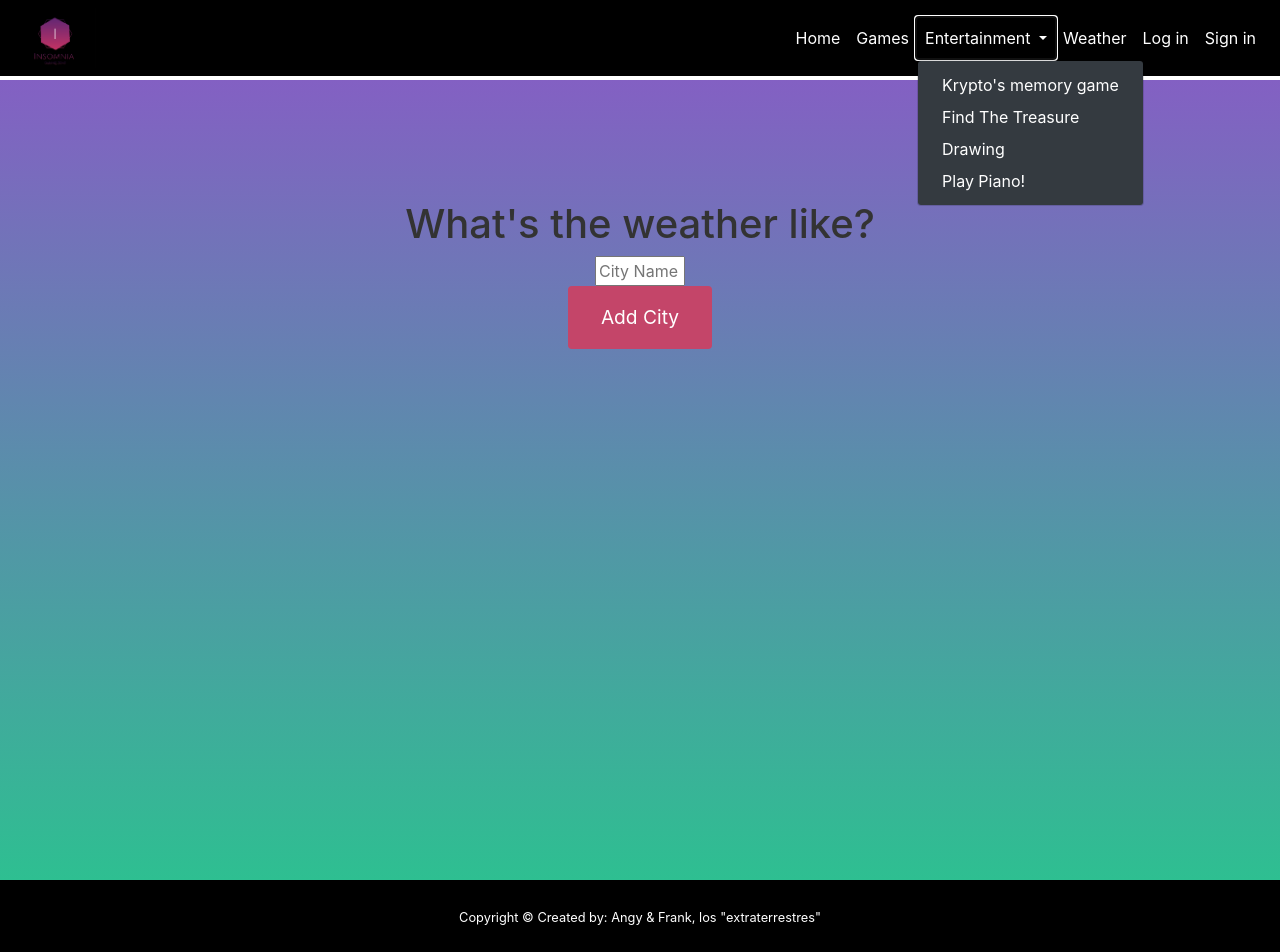
After one commit to Angerodrizz/test, a Django app: page /weather in a window 1280 px wide, after a click on "Entertainment". The commit adds this page. Run offline with Django 3.2, Linux system fonts and the light colour scheme; data that the repository does not hold is empty; some libraries are stand-ins or nearby versions.

```diff
--- a/games/admin.py
+++ b/games/admin.py
@@ -1,8 +1,8 @@
 from django.contrib import admin
-from .models import Item, Console_games
+from .models import Item, Console_games, City
 
 admin.site.register(Item)
 admin.site.register(Console_games)
-
+admin.site.register(City)
 
 # Register your models here.
--- /dev/null
+++ b/games/forms.py
@@ -0,0 +1,8 @@
+from django.forms import ModelForm, TextInput
+from .models import City
+
+class CityForm(ModelForm):
+    class Meta:
+        model = City
+        fields = ['title']
+        widgets = {'title' : TextInput(attrs={'class' : 'input', 'placeholder' : 'City Name'})}
--- a/games/models.py
+++ b/games/models.py
@@ -2,6 +2,9 @@ from django.db import models
 from django.contrib.auth.models import User
 from django.conf import settings
 from PIL import Image
+
+# Create your models here.
+
 
 class Item(models.Model): #Category
     title = models.CharField(max_length=64)
@@ -22,4 +25,8 @@ class Console_games(models.Model): #Category
         return self.title
 
 
-# Create your models here.
+class City(models.Model):
+    title = models.CharField(max_length=25)
+
+    def __str__(self):
+        return self.title
--- /dev/null
+++ b/games/static/style/drawing.css
@@ -0,0 +1,5 @@
+body{margin:0;padding:0;width:100vw;height:100vh;background:#F3F3F3;font-family:'Roboto', 'Helvetica', sans-serif}
+main{position:absolute;top:0;left:0;bottom:0;width:50px;background:#171717}
+main section{display:block;margin:15px auto;width:30px;height:30px}
+main .colors{background:#171717;border:1px solid #F3F3F3;position:relative}
+main .colors .color-picker{display:none;width:200px;height:30px;position:absolute;top:50%;left:30px;-webkit-transform:translateY(-50%);transform:translateY(-50%)}main .colors .color-picker:focus{display:block}main .colors:hover .color-picker{display:block}main .thickness{position:relative;background-color:#F3F3F3}main .thickness::after{content:'';position:absolute;left:50%;top:50%;-webkit-transform:translate(-50%, -50%);transform:translate(-50%, -50%);width:50%;height:50%;border-radius:50%;background:#171717}main .thickness .stroke-weight{display:none;position:absolute;width:auto;height:25px;left:30px;top:50%;-webkit-transform:translateY(-50%);transform:translateY(-50%)}main .thickness .stroke-weight:focus{display:block}main .thickness:hover .stroke-weight{display:block}main .clear{display:block;width:30px;height:30px;margin:0 auto;color:#171717;font-size:20px;font-weight:900;background-color:#FFCE00;border:none;outline:none;cursor:pointer}
--- a/games/static/style/styles.css
+++ b/games/static/style/styles.css
@@ -92,6 +92,25 @@ div small {
     padding: 1rem 2rem;
     text-decoration: none;
   }
+
+  /* Find the Treasure */
+  .game1 {
+    text-align: center;
+    justify-content: center;
+    align-items: center;
+    flex-direction: column;
+    height: 100vh;
+    padding: 0;
+    margin-top: 10vh;
+  }
+
+  .bg-game1 {
+    background: #8360c3;  /* fallback for old browsers */
+    background: -webkit-linear-gradient(to top, #2ebf91, #8360c3);  /* Chrome 10-25, Safari 5.1-6 */
+    background: linear-gradient(to top, #2ebf91, #8360c3); /* W3C, IE 10+/ Edge, Firefox 16+, Chrome 26+, Opera 12+, Safari 7+ */
+  }
+
+
 
 
 
--- a/games/templates/games/layout.html
+++ b/games/templates/games/layout.html
@@ -33,9 +33,6 @@
                 <li class="nav-item">
                   <a class="nav-link" href="{% url 'menu' %}">Games</a>
                 </li>
-                <li class="nav-item">
-                  <a class="nav-link" href="#">Forum</a>
-                </li>
                 <li class="nav-item dropdown">
                   <a class="nav-link dropdown-toggle" href="#" id="navbarDropdown" role="button" data-toggle="dropdown" aria-haspopup="true" aria-expanded="false">
                     Entertainment
@@ -43,10 +40,11 @@
                   <div class="dropdown-menu bg-dark" aria-labelledby="navbarDropdown">
                     <a class="dropdown-item" href="{% url 'memory' %}">Krypto's memory game</a>
                     <a class="dropdown-item" href="{% url 'treasure' %}">Find The Treasure</a>
-                    <a class="dropdown-item" href="#">Mr.Wizard guess your number</a>
+                    <a class="dropdown-item" href="{% url 'drawing' %}">Drawing</a>
+                    <a class="dropdown-item" href="{% url 'tone' %}">Play Piano!</a>
                 </li>
                 <li class="nav-item">
-                  <a class="nav-link" href="#">Weather</a>
+                  <a class="nav-link" href="{% url 'weather' %}">Weather</a>
                 </li>
                   {% if user.is_authenticated %}
                 <li class="nav-item">
--- /dev/null
+++ b/games/templates/games/weather.html
@@ -0,0 +1,83 @@
+{% extends "games/layout.html" %}
+
+{% load static %}
+
+{% block script %}
+    <script type="text/javascript"src="{% static 'js/weather.js' %}"></script>
+{% endblock %}
+
+{% block main %}
+<div class='game1 bg-game1'>
+    <br>
+    <br>
+    <br>
+    <br>
+    <br>
+
+    <section class="hero is-primary">
+        <div class="hero-body">
+            <div class="container">
+                <h1 class="title">
+                    What's the weather like?
+                </h1>
+            </div>
+        </div>
+    </section>
+    <section class="section">
+        <div class="container">
+            <div class="columns">
+                <div class="column is-offset-4 is-4">
+                    <form method="POST">
+                        {% csrf_token %}
+                        <div class="field has-addons">
+                            <div class="control is-expanded">
+                                {{ form.title }}
+                            </div>
+                            <div class="control">
+                                <button class="btn button is-info">
+                                    Add City
+                                </button>
+                            </div>
+                        </div>
+                    </form>
+                </div>
+            </div>
+        </div>
+    </section>
+    <section class="section">
+        <div class="container">
+            <div class="columns">
+                <div class="column is-offset-4 is-4">
+                   {% for city_weather in weather_data %}
+                    <div class="box">
+                        <article class="media">
+                            <div class="media-left">
+                                <figure class="image is-50x50">
+                                    <img src="http://openweathermap.org/img/w/{{ city_weather.icon }}.png" alt="Image">
+                                </figure>
+                            </div>
+                            <div class="media-content">
+                                <div class="content">
+                                    <p>
+                                        <span class="title">{{ city_weather.city }}</span>
+                                        <br>
+                                        <span class="subtitle">{{ city_weather.temperature }}</span>
+                                        <br> {{ city_weather.description }}
+                                    </p>
+                                </div>
+                            </div>
+                            <div class='media-right'>
+                                <a href="{% url 'delete_city' city_weather.city %}">
+                                    <button class='delete'></button>
+                                </a>
+                            </div>
+                        </article>
+                    </div>
+                    {% endfor %}
+                </div>
+            </div>
+        </div>
+    </section>
+
+</div>
+{% endblock %}
--- a/games/urls.py
+++ b/games/urls.py
@@ -13,4 +13,8 @@ urlpatterns = [
     path("menu", views.menu, name="menu"),
     path('treasure', views.treasure, name='treasure'),
     path('memory', views.memory, name='memory'),
+    path('weather', views.weather, name='weather'),
+    path('delete/<city_name>/', views.delete_city, name='delete_city'),
+    path('drawing', views.drawing, name='drawing'),
+    path('tone', views.tone, name='tone'),
 ] + static(settings.MEDIA_URL, document_root=settings.MEDIA_ROOT)
--- a/games/views.py
+++ b/games/views.py
@@ -1,11 +1,13 @@
 from django.http import HttpResponse,HttpResponseRedirect
 from django.contrib.auth import login,logout,authenticate
 from django.contrib.auth.models import User
-from django.shortcuts import render
+from django.shortcuts import render, redirect
 from django.urls import reverse
 from django.db.models import Sum
 from django.contrib import messages
-from .models import Item, Console_games
+from .models import Item, Console_games, City
+import requests
+from .forms import CityForm
 
 def index(request):
     return render(request,"games/index.html")
@@ -59,3 +61,51 @@ def treasure(request):
 
 def memory(request):
     return render(request,'games/memory.html')
+
+def drawing(request):
+    return render(request,'games/drawing.html')
+
+
+def weather(request):
+    url = 'http://api.openweathermap.org/data/2.5/weather?q={}&units=imperial&appid=924e5157e1f2510aa337b8b996106b17'
+
+    if request.method == 'POST':
+        form = CityForm(request.POST)
+        form.save
+
+        title=request.POST['title']
+        order_number = City(title=title,)
+        order_number.save()
+
+
+    form = CityForm()
+
+    cities = City.objects.all()
+
+    weather_data = []
+
+    for city in cities:
+
+        r = requests.get(url.format(city)).json()
+
+        city_weather = {
+            'city' : city.title,
+            'temperature' : r['main']['temp'],
+            'description' : r['weather'][0]['description'],
+            'icon' : r['weather'][0]['icon'],
+        }
+
+        weather_data.append(city_weather)
+
+
+
+    context = {'weather_data' : weather_data, 'form' : form}
+    return render(request,'games/weather.html', context)
+
+
+def delete_city(request, city_name):
+        City.objects.get(title=city_name).delete()
+        return redirect('weather')
+
+def tone(request):
+    return render(request,'games/tone.html')
```
Also changed, not shown: games/static/js/drawing.js (added, +46 -0 lines), games/templates/games/drawing.html (added, +24 -0 lines), games/templates/games/tone.html (added, +34 -0 lines), games/templates/games/treasure.html (+7 -9 lines), db.sqlite3, games/migrations/0003_city.py (added), games/migrations/0004_auto_20200622_1023.py (added), games/migrations/0005_auto_20200622_1024.py (added), 1 other file.
